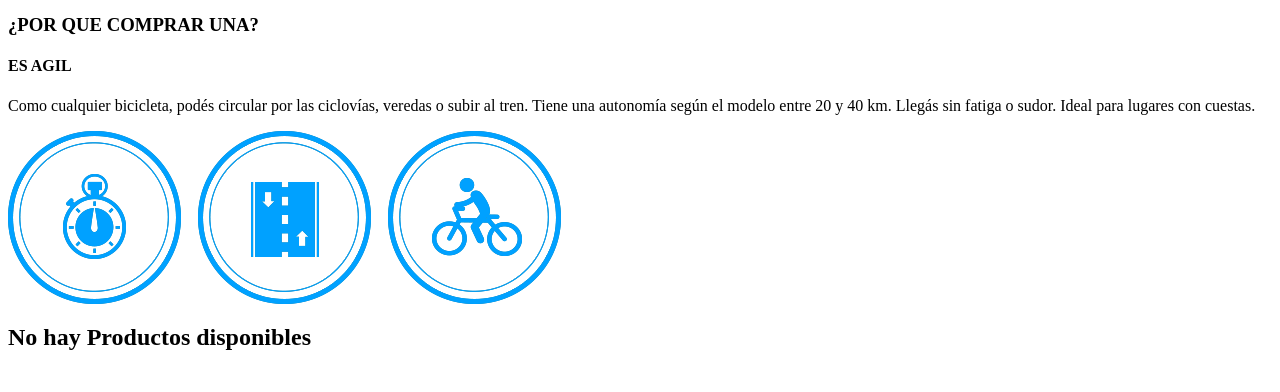
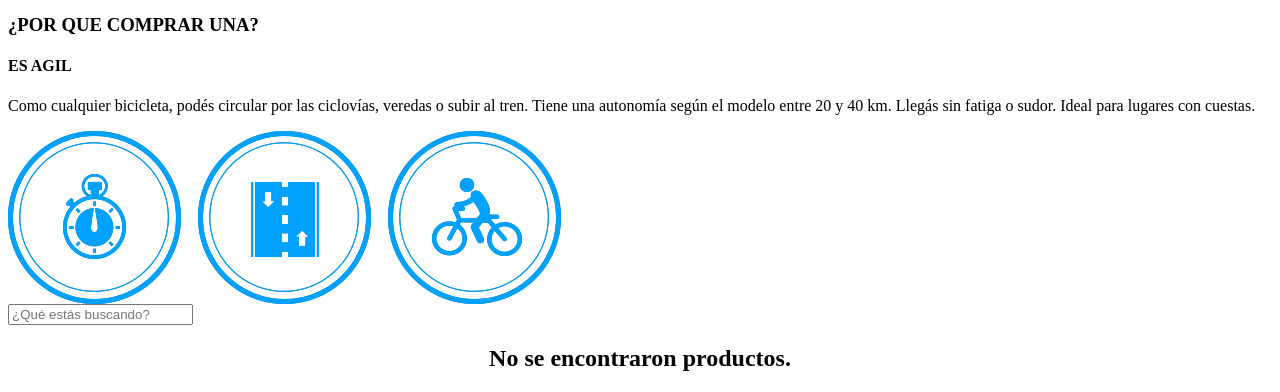
Before and after one commit to Hefes10/bici4all, a CodeIgniter app: the page made by application/views/principal.php in a window 1280 px wide; the page is wider, and only the part inside the window is pictured. Shown: the part 3198-3590 px from the top of that part. Before the commit the page ends 3548 px from the top of that part, so only its background shows below. Run offline with CodeIgniter, Linux system fonts and the light colour scheme; data that the repository does not hold is empty.

Commit message:
buscador listo

```diff
--- a/application/config/routes.php
+++ b/application/config/routes.php
@@ -113,6 +113,7 @@ $route['cerrar_sesion'] = 'loginController/cerrar_sesion';
 //Admin
 $route['verDetalleVenta/(:num)'] = 'reporteVentasController/verDetalleVenta/$1';
 //admin
+$route['busqueda'] = 'producto_controller/busqueda';
 
 $route['404_override'] = '';
 $route['translate_uri_dashes'] = FALSE;
--- a/application/views/principal.php
+++ b/application/views/principal.php
@@ -70,8 +70,27 @@
 		<?php if (!$productos) { ?>
 
 			<div class="container">
-				<div class="well">
-					<h1>No hay Productos disponibles</h1>
+
+				<div class="container pt-5">
+					<div class="row">
+						<div class="col-12">
+							<form action="<?php echo base_url('busqueda');?>" method="Post">
+								<div class="search-box">
+									<input class="search-txt" type="text submit" name="text" placeholder="¿Qué estás buscando?">
+									<a href="#" class="search-btn">
+									<i class="fa fa-search"></i>
+									</a>
+								</div>
+							</form>
+						</div>
+					</div>
+				</div>
+				<div class="row">
+					<div class="col">
+						<center>
+							<h1>No se encontraron productos.</h1>
+						</center>
+					</div>
 				</div>
 			</div>
 
@@ -79,15 +98,17 @@
 
 			<div class="container-fluid">
 
-			<div class="container pt-3">
+			<div class="container pt-5">
 				<div class="row">
 					<div class="col-12">
-						<div class="search-box">
-							<input class="search-txt" type="text" name="" placeholder="¿Qué estás buscando?">
-							<a href="#" class="search-btn">
-							<i class="fa fa-search"></i>
-							</a>
-						</div>
+						<form action="<?php echo base_url('busqueda');?>" method="Post">
+							<div class="search-box">
+								<input class="search-txt" type="text submit" name="text" placeholder="¿Qué estás buscando?">
+								<a href="#" class="search-btn">
+								<i class="fa fa-search"></i>
+								</a>
+							</div>
+						</form>
 					</div>
 				</div>
 			</div>
```
Also changed, not shown: application/controllers/producto_controller.php (+15 -0 lines), application/models/producto_model.php (+22 -0 lines).
